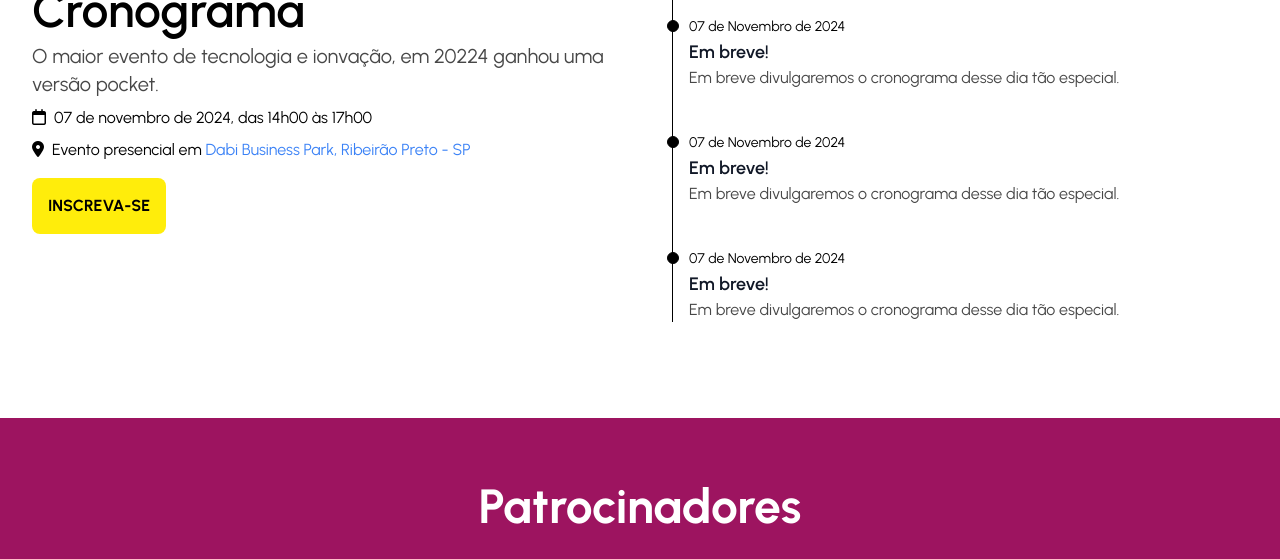
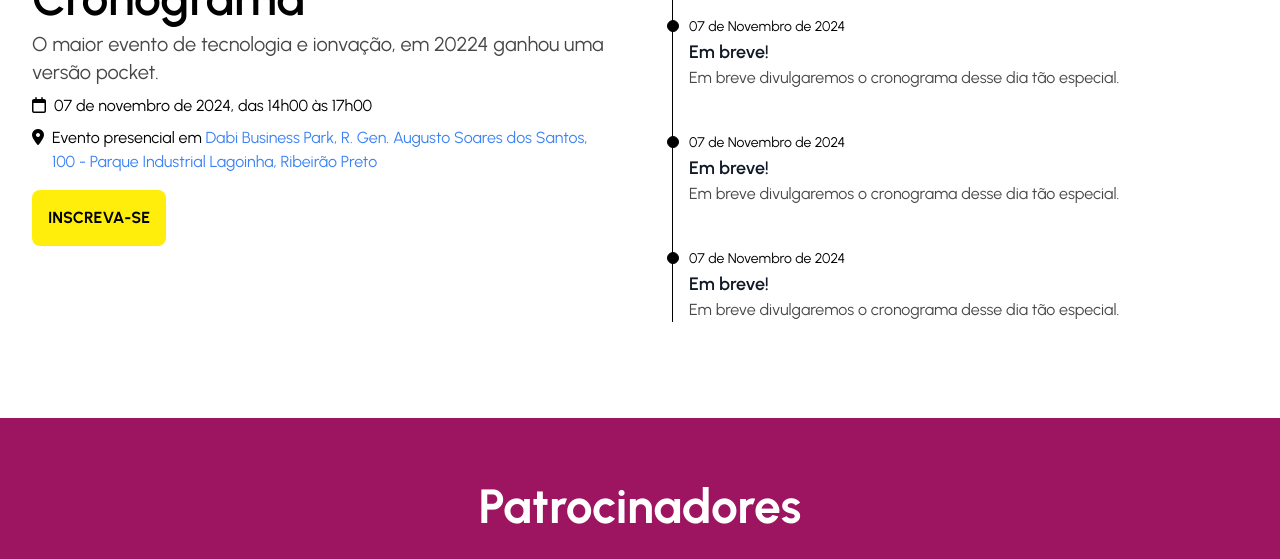
Before and after one commit to paydovan/inova-day-website, a website: page index.html in a window 1280 px wide. Shown: the part 1260-1819 px from the top of the page. Drawn offline with Linux system fonts and the light colour scheme.

Commit message:
style: adding address

```diff
--- a/index.html
+++ b/index.html
@@ -3,7 +3,7 @@
 <head>
     <meta charset="UTF-8">
     <meta name="viewport" content="width=device-width, initial-scale=1.0">
-    <link rel="shortcut icon" href="/src/assets/favicon.ico" type="image/x-icon">
+    <link rel="shortcut icon" href="src/assets/favicon.ico" type="image/x-icon">
     <link rel="preconnect" href="https://fonts.googleapis.com">
     <link rel="preconnect" href="https://fonts.gstatic.com" crossorigin>
     <link href="https://fonts.googleapis.com/css2?family=Urbanist:ital,wght@0,100..900;1,100..900&display=swap" rel="stylesheet">
@@ -114,7 +114,7 @@
                     </div>
                     <div class="flex gap-2">
                         <span><i class="fa-solid fa-location-dot"></i></span>
-                        <p>Evento presencial em <a href="https://maps.app.goo.gl/w9W8AMy8RF6p1jAU8" target="_blank" class="text-blue-500">Dabi Business Park, Ribeirão Preto - SP</a></p>
+                        <p>Evento presencial em <a href="https://maps.app.goo.gl/w9W8AMy8RF6p1jAU8" target="_blank" class="text-blue-500">Dabi Business Park, R. Gen. Augusto Soares dos Santos, 100 - Parque Industrial Lagoinha, Ribeirão Preto</a></p>
                     </div>
                 </div>
                 <div>
```
